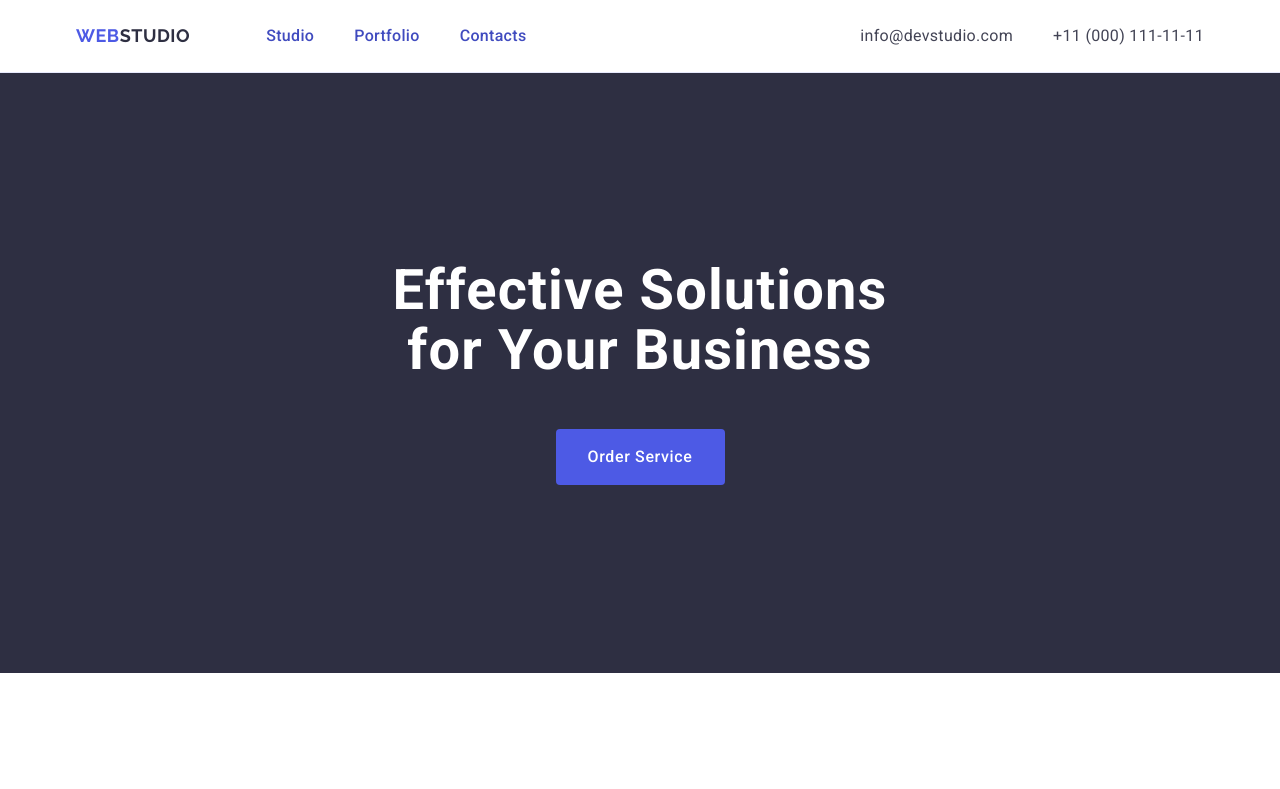
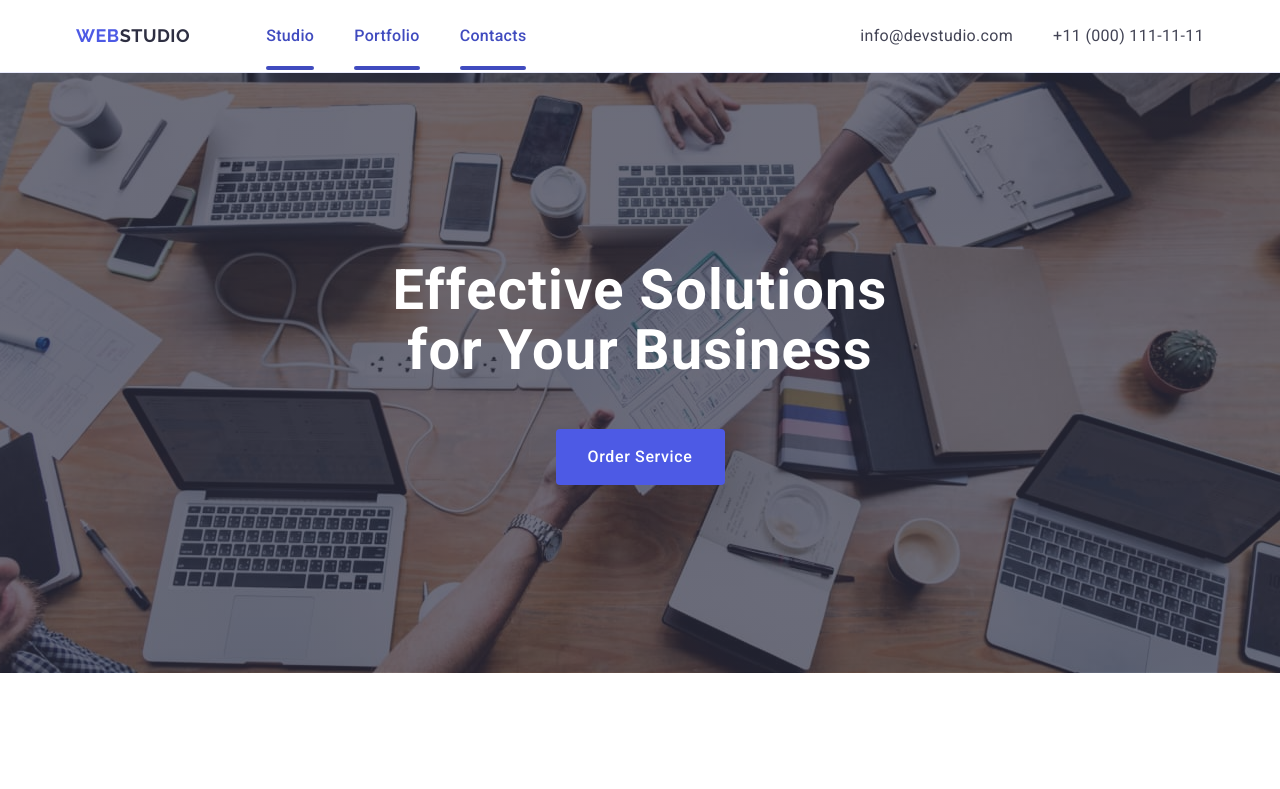
Before and after one commit to Rksiiozz/goit-markup-hw-04, a plain HTML site: page index.html in a window 1280 px wide. Shown: the top 789 px of the page. Drawn offline with nearby package versions, Linux system fonts and the light colour scheme.

Commit message:
section one

```diff
--- a/css/style.css
+++ b/css/style.css
@@ -121,7 +121,7 @@ h2 {
 }
 
 .nav-element:after {
-    content: none;
+    content: "";
     width: 100%;
     position: absolute;
     left: 0;
@@ -163,6 +163,12 @@ h2 {
 .section-one {
     background-color: #2e2f42;
     padding: 188px 0;
+    background-image: linear-gradient(rgba(46, 47, 66, 0.7), rgba(46, 47, 66, 0.7)),
+            url(/images/people-office.jpg);
+        max-width: 1440px;
+        background-repeat: no-repeat;
+        background-position: center;
+        background-size: cover;
 }
 
 .section-one .container{
@@ -204,6 +210,7 @@ h2 {
 
     cursor: pointer;
     background: #4d5ae5;
+    transition: background-color 250ms cubic-bezier(0.4, 0, 0.2, 1);
 }
 
 .button-order:hover,
```
Also changed, not shown: images/people-office.jpg (added).
